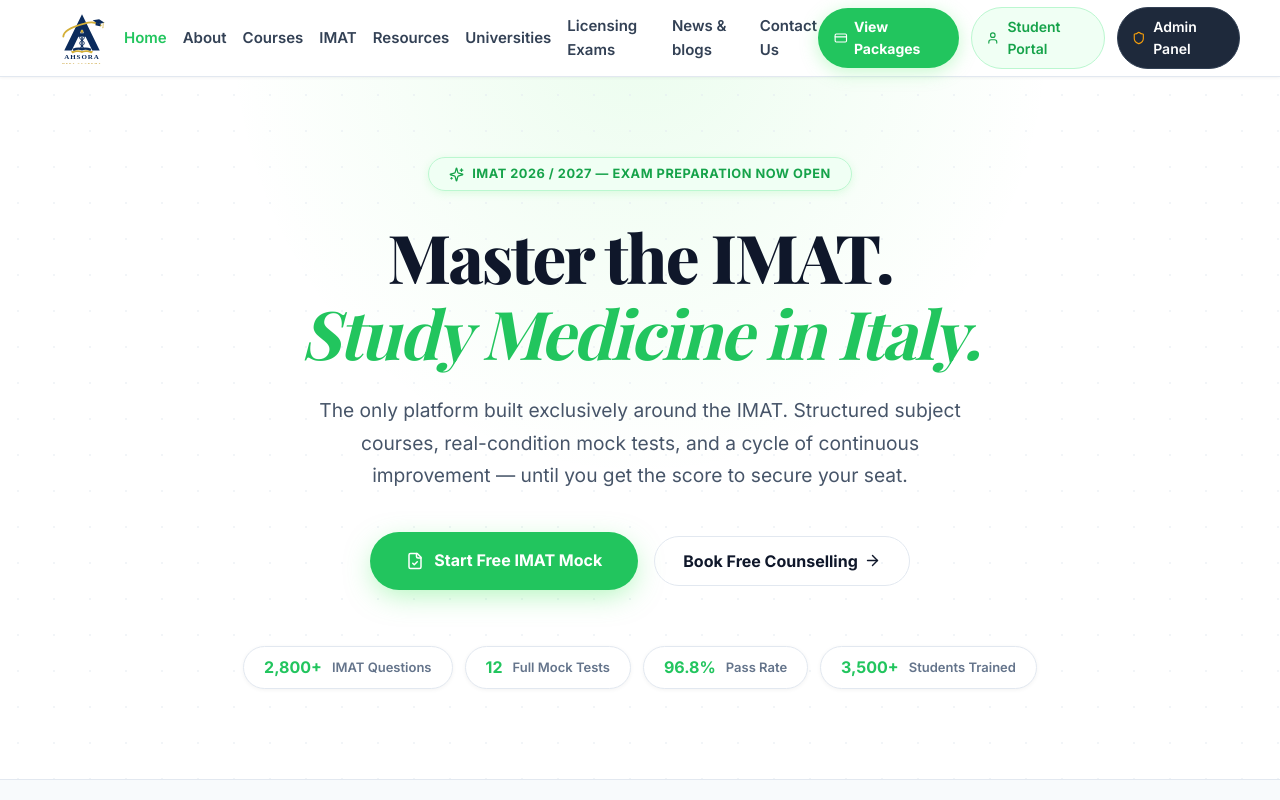
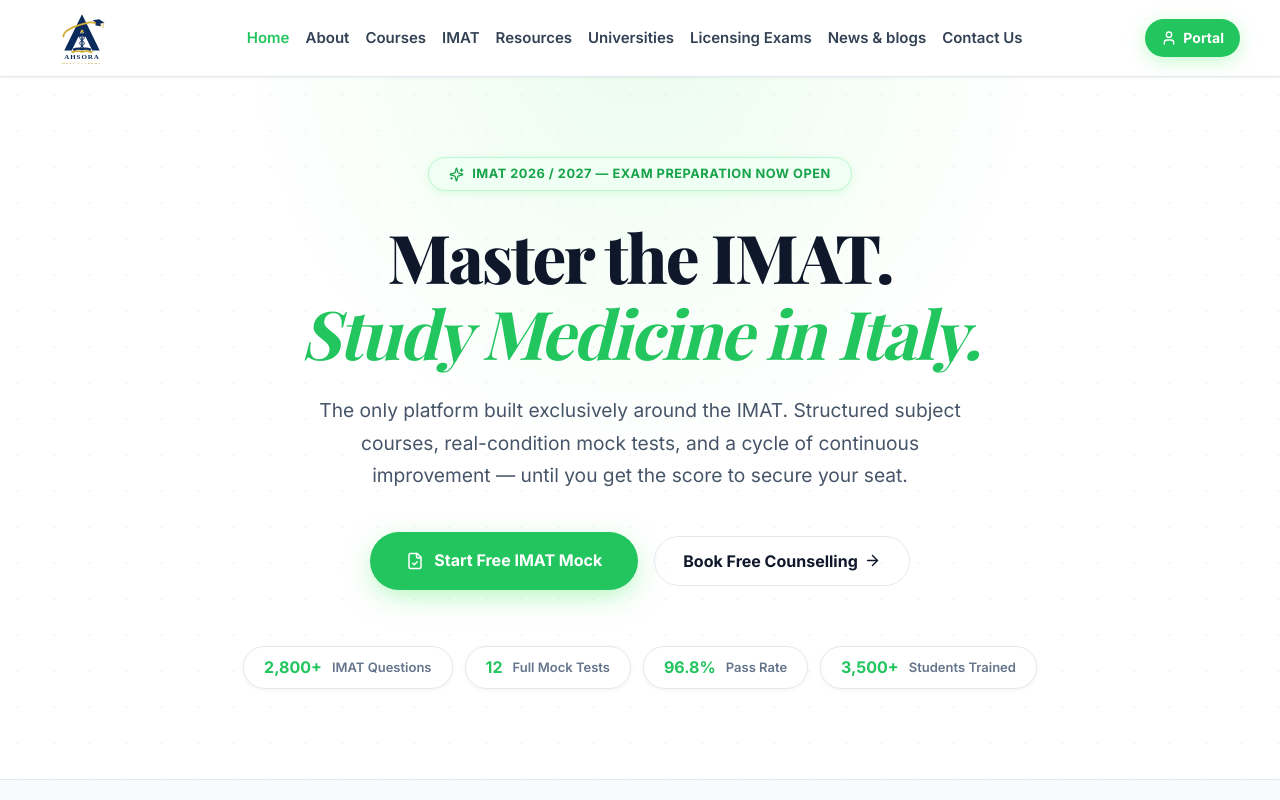
Before and after one commit to ch-muaz-kamboh/Ahsoraa-med-academy, a Next.js app: page / in a window 1280 px wide. Shown: the top 800 px of the page. Built offline with nearby package versions, Linux system fonts and the light colour scheme; a web font is replaced by a local one.

Commit message:
style: simplify navbar to single Portal button, move Admin Panel to footer

```diff
--- a/src/components/layout/Footer.tsx
+++ b/src/components/layout/Footer.tsx
@@ -117,6 +117,7 @@
             <Link href="/about">Privacy Policy</Link>
             <Link href="/about">Terms of Service</Link>
             <Link href="/about">Admissions Disclaimer</Link>
+            <Link href="/admin/dashboard" style={{ color: '#64748B' }}>Admin Panel</Link>
           </div>
         </div>
       </div>
--- a/src/components/layout/Navbar.tsx
+++ b/src/components/layout/Navbar.tsx
@@ -113,44 +113,18 @@
           {/* Action CTAs */}
           <div style={{ display: 'flex', alignItems: 'center', gap: '12px' }}>
             <Link
-              href="/#packages"
+              href="/portal/dashboard"
               className="btn-primary"
               style={{
                 padding: '8px 16px',
                 fontSize: '0.875rem',
-                backgroundColor: '#22C55E',
                 display: 'flex',
                 alignItems: 'center',
                 gap: '6px',
               }}
             >
-              <CreditCard size={16} />
-              <span className="hide-mobile">View Packages</span>
-              <span className="show-mobile">Packages</span>
-            </Link>
-
-            <Link
-              href="/portal/dashboard"
-              className="btn-secondary"
-              style={{ padding: '8px 14px', fontSize: '0.875rem' }}
-            >
               <User size={16} />
-              <span className="hide-mobile">Student Portal</span>
-            </Link>
-
-            <Link
-              href="/admin/dashboard"
-              className="btn-secondary"
-              style={{
-                padding: '8px 14px',
-                fontSize: '0.875rem',
-                backgroundColor: '#1E293B',
-                color: '#FFFFFF',
-                border: '1px solid #334155',
-              }}
-            >
-              <Shield size={16} color="#F59E0B" />
-              <span className="hide-mobile">Admin Panel</span>
+              <span>Portal</span>
             </Link>
 
             {/* Mobile Hamburger toggle */}
@@ -203,20 +177,7 @@
                 {link.label}
               </Link>
             ))}
-            <div style={{ marginTop: '8px', display: 'flex', flexDirection: 'column', gap: '8px' }}>
-              <Link
-                href="/admin/dashboard"
-                onClick={() => setMobileMenuOpen(false)}
-                style={{
-                  color: '#475569',
-                  fontSize: '0.875rem',
-                  fontWeight: 600,
-                  padding: '6px 0',
-                }}
-              >
-                Staff / Admin Portal →
-              </Link>
-            </div>
+
           </div>
         )}
       </header>
```
